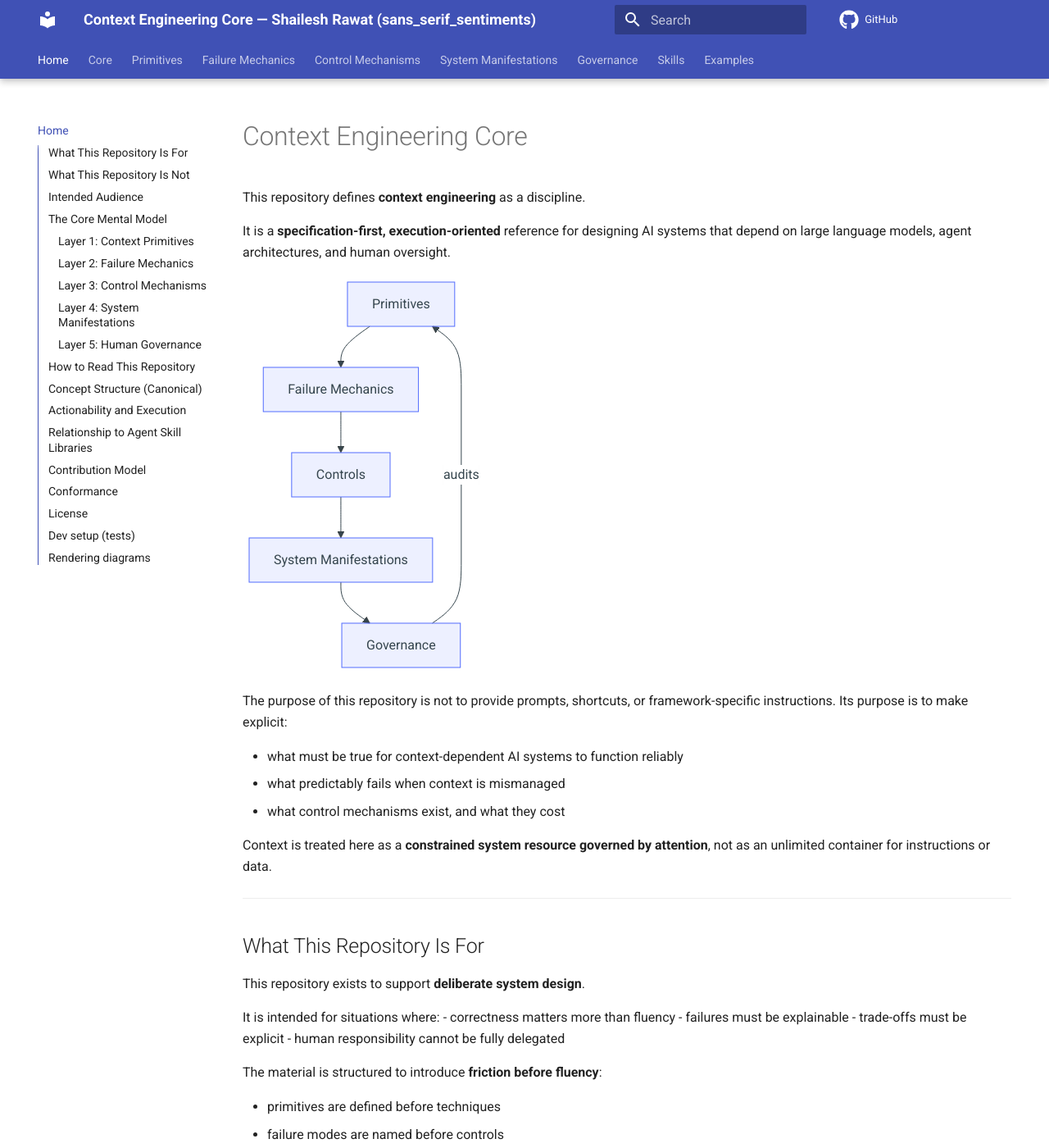
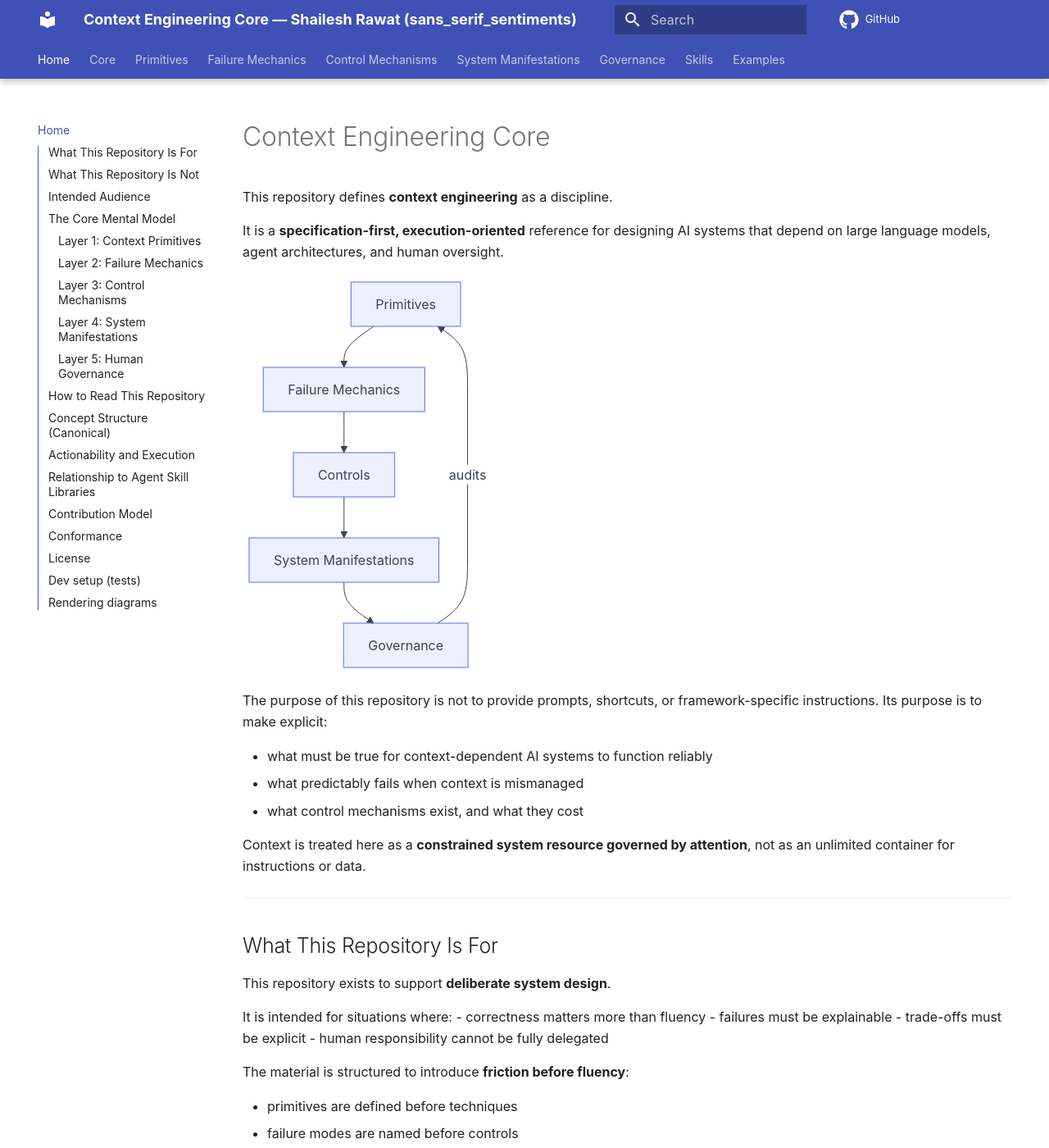
Before and after one commit to ShaileshRawat1403/context-engineering-core, an MkDocs documentation site: the page built from docs/README.md, in a window 1280 px wide and 1400 px high. Shown: the whole window at 82% size. Built offline with MkDocs 1.6.1 and Material for MkDocs 9.7.7, drawn with Linux system fonts in a browser that asks for light colours; comment, search, counter and statistics services are not loaded.

Commit message:
Improve docs visibility and dual navigation

```diff
--- a/mkdocs.yml
+++ b/mkdocs.yml
@@ -7,12 +7,14 @@
 docs_dir: docs
 theme:
   name: material
+  font: false  # use system fonts for maximum visibility/accessibility
   features:
     - navigation.instant
     - navigation.tracking
     - navigation.sections
     - navigation.tabs
     - navigation.tabs.sticky
+    - navigation.expand
     - toc.integrate
     - content.code.copy
   icon:
```
